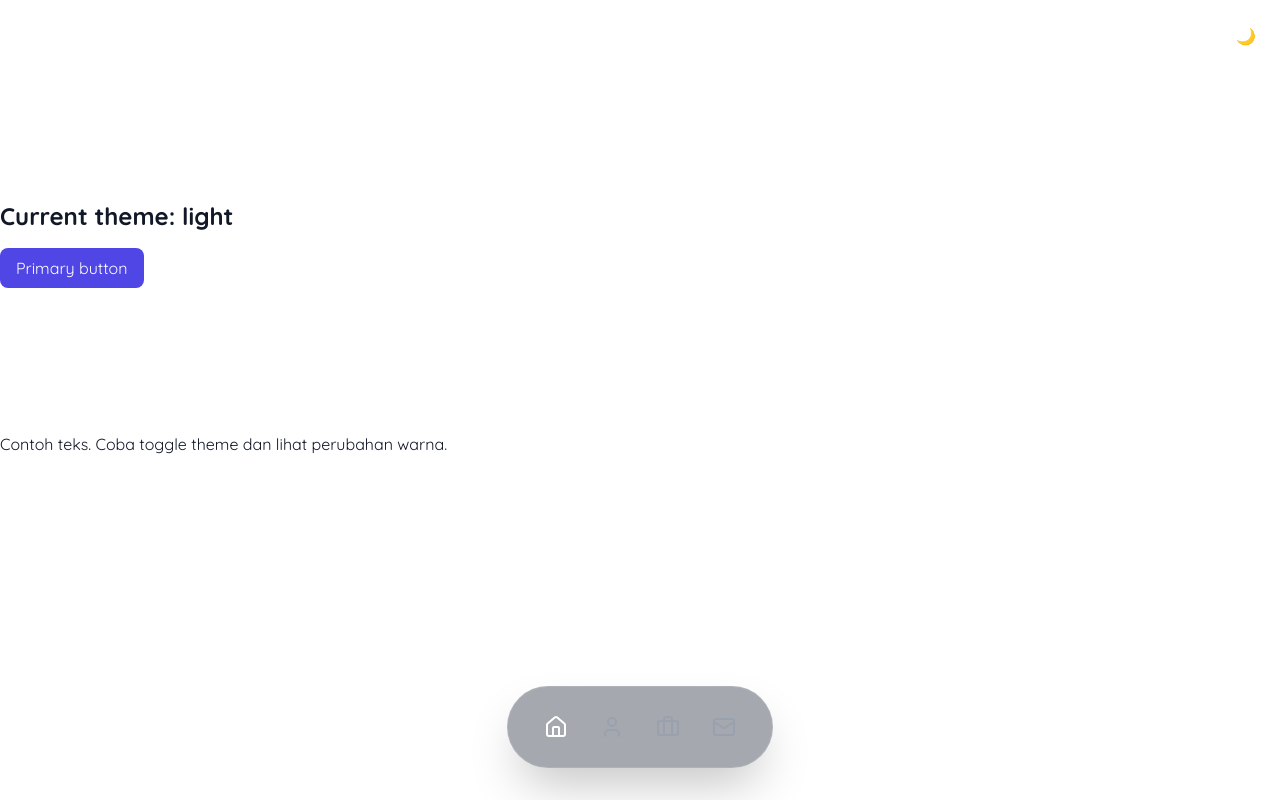
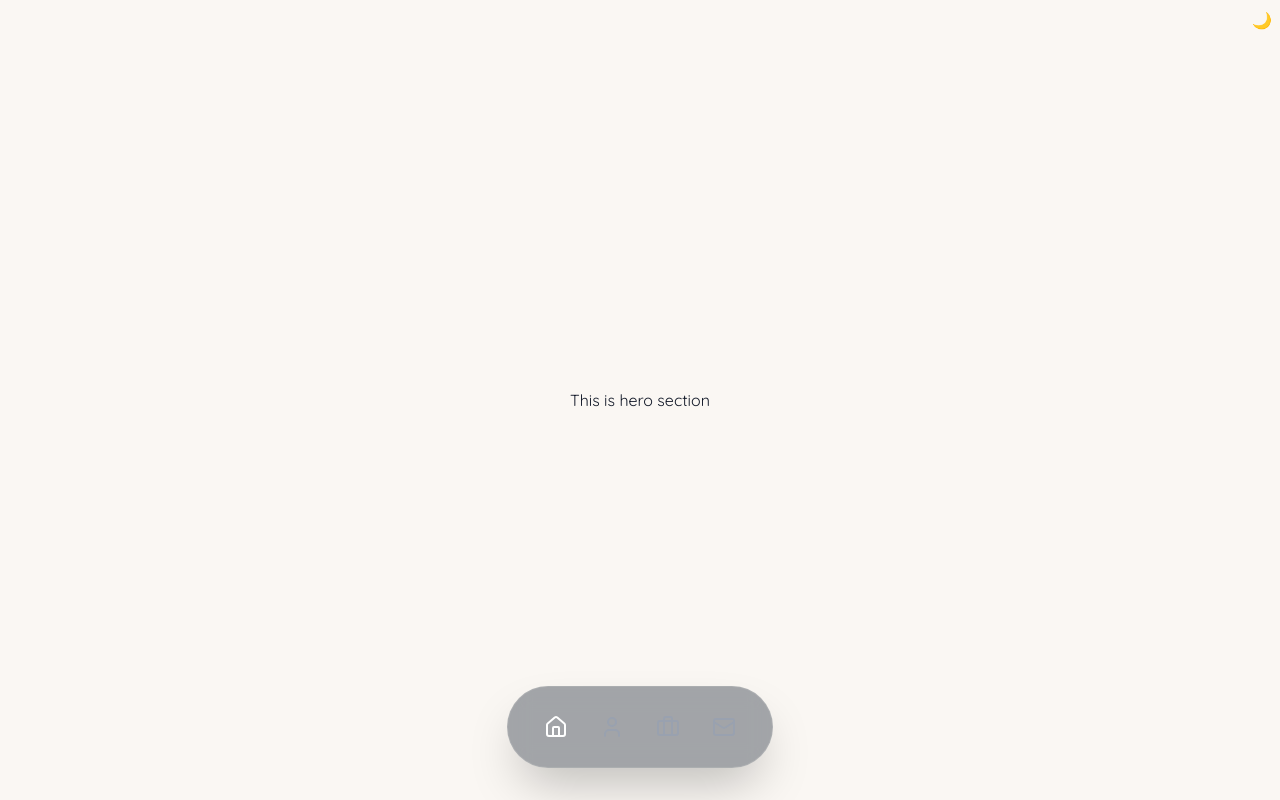
Before and after one commit to hafidhanifan/dinda-portofolio, a React (Vite) app: page / in a window 1280 px wide. Shown: the top 800 px of the page. Built offline with nearby package versions, Linux system fonts and the light colour scheme.

Commit message:
modified:   src/App.tsx 	modified:   src/index.css

```diff
--- a/src/App.tsx
+++ b/src/App.tsx
@@ -1,7 +1,6 @@
 import { useRef } from "react";
 import HeroSection from "./sections/HeroSection";
 import ThemeToggle from "./components/theme/ThemeToggle";
-import { useTheme } from "./hooks/useTheme";
 
 // Navbar
 import NavBar from "./components/navbar/NavBar";
@@ -10,7 +9,6 @@ import useScrollToSection from "./hooks/useScrollToSection";
 function App() {
   const scrollTo = useScrollToSection();
   const heroRef = useRef<HTMLElement | null>(null);
-  const { theme } = useTheme();
 
   const sectionRefs = {
     hero: heroRef,
@@ -21,18 +19,12 @@ function App() {
       <NavBar sectionRefs={sectionRefs} scrollTo={scrollTo}></NavBar>
 
       <main className="space-y-32 bg-theme text-theme transition-colors duration-200">
-        <header className="p-4 flex justify-end">
+        <section className="absolute right-0">
           <ThemeToggle />
+        </section>
+        <header ref={heroRef}>
+          <HeroSection></HeroSection>
         </header>
-
-        <h1 className="text-2xl font-bold mb-4">Current theme: {theme}</h1>
-        <button className="btn-primary">Primary button</button>
-        <p className="mt-4">
-          Contoh teks. Coba toggle theme dan lihat perubahan warna.
-        </p>
-        <section ref={heroRef}>
-          <HeroSection></HeroSection>
-        </section>
       </main>
     </>
   );
--- a/src/index.css
+++ b/src/index.css
@@ -7,7 +7,7 @@ body {
 
 /* src/index.css (tambahkan jika belum ada) */
 :root {
-  --color-bg: 255 255 255;
+  --color-bg: 250 247 243;
   --color-text: 17 24 39;
   --color-primary: 79 70 229;
   --color-primary-foreground: 255 255 255;
@@ -27,11 +27,3 @@ html.dark {
 .text-theme {
   color: rgb(var(--color-text));
 }
-
-/* utility khusus untuk tombol primary */
-.btn-primary {
-  background-color: rgb(var(--color-primary));
-  color: rgb(var(--color-primary-foreground));
-  padding: 0.5rem 1rem;
-  border-radius: 0.5rem;
-}
```
